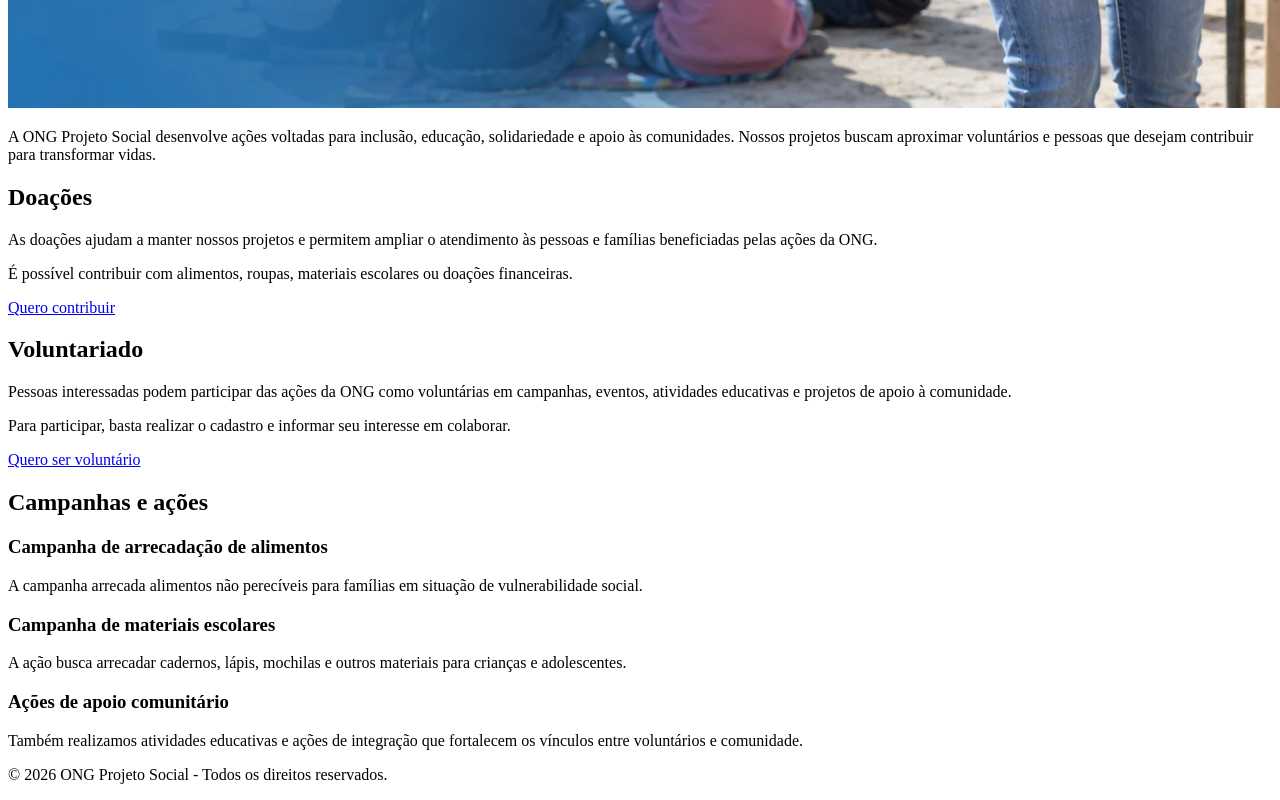
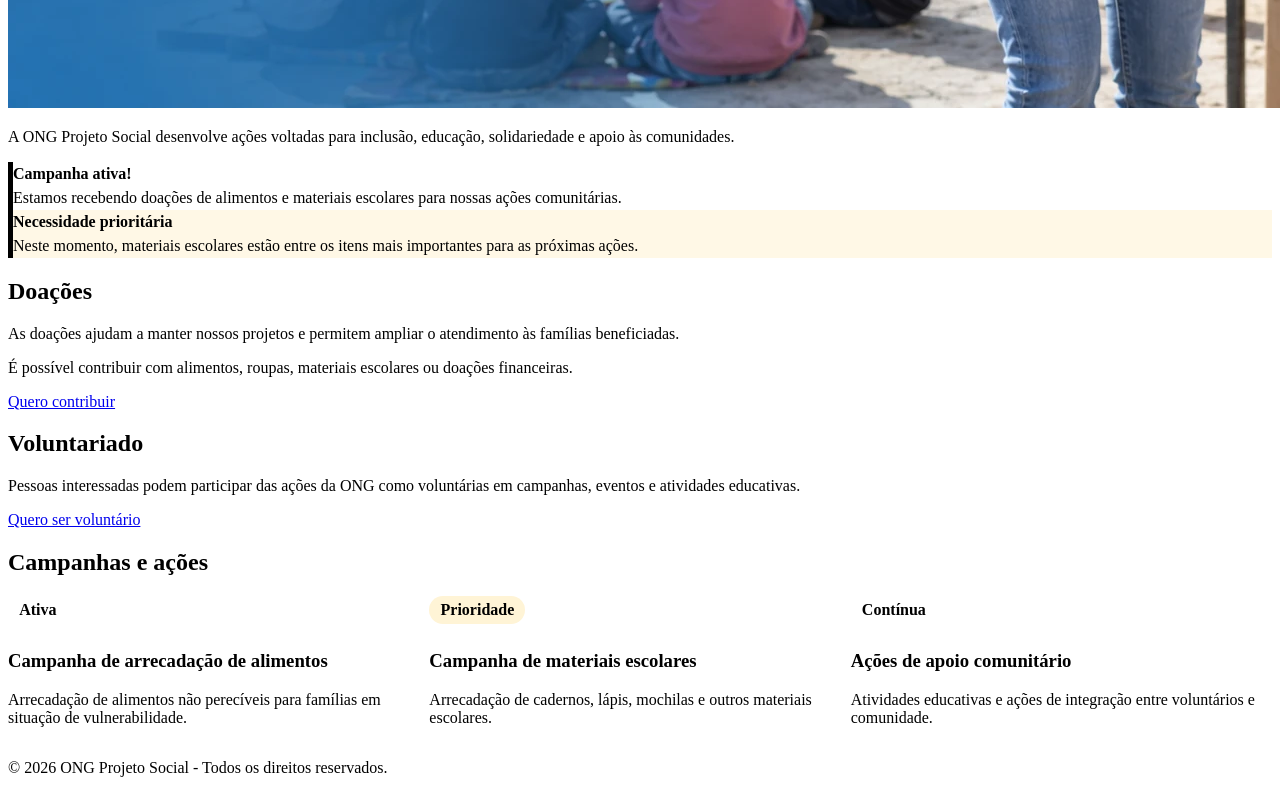
Before and after one commit to rafaelataides/projeto-ong-html5, a plain HTML site: page html/projetos.html in a window 1280 px wide. Shown: the part 998-1798 px from the top of the page. Drawn offline with Linux system fonts and the light colour scheme.

Commit message:
update projetos.html

```diff
--- a/html/projetos.html
+++ b/html/projetos.html
@@ -2,17 +2,26 @@
 <html lang="pt-BR">
 
 <head>
+
     <meta charset="UTF-8">
-    <meta name="viewport" content="width=device-width, initial-scale=1.0">
 
-    <title>Projetos - ONG Projeto Social</title>
+    <meta name="viewport"
+          content="width=device-width, initial-scale=1.0">
 
-    <link rel="stylesheet" href="../css/styles.css">
+    <title>
+        Projetos - ONG Projeto Social
+    </title>
+
+    <link rel="stylesheet"
+          href="../css/styles.css">
+
 </head>
+
 
 <body>
 
     <header>
+
         <h1>ONG Projeto Social</h1>
 
         <nav>
@@ -20,14 +29,18 @@
             <a href="projetos.html">Projetos</a>
             <a href="cadastro.html">Cadastro</a>
         </nav>
+
     </header>
+
 
     <main>
 
         <section>
+
             <h2>Nossos projetos sociais</h2>
 
             <picture>
+
                 <source
                     srcset="../imagens/projetos.webp"
                     type="image/webp">
@@ -35,88 +48,169 @@
                 <img
                     src="../imagens/projetos.png"
                     alt="Voluntários participando de uma ação social na comunidade">
+
             </picture>
 
             <p>
-                A ONG Projeto Social desenvolve ações voltadas para
-                inclusão, educação, solidariedade e apoio às comunidades.
-                Nossos projetos buscam aproximar voluntários e pessoas
-                que desejam contribuir para transformar vidas.
+                A ONG Projeto Social desenvolve ações
+                voltadas para inclusão, educação,
+                solidariedade e apoio às comunidades.
             </p>
+
         </section>
 
+
+        <div
+            class="alerta alerta-sucesso"
+            role="status">
+
+            <strong>Campanha ativa!</strong>
+
+            Estamos recebendo doações de alimentos
+            e materiais escolares para nossas
+            ações comunitárias.
+
+        </div>
+
+
+        <div
+            class="alerta alerta-aviso"
+            role="alert">
+
+            <strong>Necessidade prioritária</strong>
+
+            Neste momento, materiais escolares
+            estão entre os itens mais importantes
+            para as próximas ações.
+
+        </div>
+
+
         <section>
+
             <h2>Doações</h2>
 
             <p>
-                As doações ajudam a manter nossos projetos e permitem
-                ampliar o atendimento às pessoas e famílias beneficiadas
-                pelas ações da ONG.
+                As doações ajudam a manter nossos
+                projetos e permitem ampliar o
+                atendimento às famílias beneficiadas.
             </p>
 
             <p>
-                É possível contribuir com alimentos, roupas, materiais
-                escolares ou doações financeiras.
+                É possível contribuir com alimentos,
+                roupas, materiais escolares ou
+                doações financeiras.
             </p>
 
-            <a href="cadastro.html">Quero contribuir</a>
+            <a
+                href="cadastro.html"
+                class="botao">
+                Quero contribuir
+            </a>
+
         </section>
 
+
         <section>
+
             <h2>Voluntariado</h2>
 
             <p>
-                Pessoas interessadas podem participar das ações da ONG
-                como voluntárias em campanhas, eventos, atividades
-                educativas e projetos de apoio à comunidade.
+                Pessoas interessadas podem participar
+                das ações da ONG como voluntárias
+                em campanhas, eventos e atividades
+                educativas.
             </p>
 
-            <p>
-                Para participar, basta realizar o cadastro e informar
-                seu interesse em colaborar.
-            </p>
+            <a
+                href="cadastro.html"
+                class="botao">
+                Quero ser voluntário
+            </a>
 
-            <a href="cadastro.html">Quero ser voluntário</a>
         </section>
 
+
         <section>
+
             <h2>Campanhas e ações</h2>
 
-            <article>
-                <h3>Campanha de arrecadação de alimentos</h3>
+            <div class="cards-campanhas">
 
-                <p>
-                    A campanha arrecada alimentos não perecíveis para
-                    famílias em situação de vulnerabilidade social.
-                </p>
-            </article>
 
-            <article>
-                <h3>Campanha de materiais escolares</h3>
+                <article class="card-projeto">
 
-                <p>
-                    A ação busca arrecadar cadernos, lápis, mochilas e
-                    outros materiais para crianças e adolescentes.
-                </p>
-            </article>
+                    <span class="badge badge-sucesso">
+                        Ativa
+                    </span>
 
-            <article>
-                <h3>Ações de apoio comunitário</h3>
+                    <h3>
+                        Campanha de arrecadação
+                        de alimentos
+                    </h3>
 
-                <p>
-                    Também realizamos atividades educativas e ações de
-                    integração que fortalecem os vínculos entre
-                    voluntários e comunidade.
-                </p>
-            </article>
+                    <p>
+                        Arrecadação de alimentos
+                        não perecíveis para famílias
+                        em situação de vulnerabilidade.
+                    </p>
+
+                </article>
+
+
+                <article class="card-projeto">
+
+                    <span class="badge badge-aviso">
+                        Prioridade
+                    </span>
+
+                    <h3>
+                        Campanha de materiais
+                        escolares
+                    </h3>
+
+                    <p>
+                        Arrecadação de cadernos,
+                        lápis, mochilas e outros
+                        materiais escolares.
+                    </p>
+
+                </article>
+
+
+                <article class="card-projeto">
+
+                    <span class="badge badge-destaque">
+                        Contínua
+                    </span>
+
+                    <h3>
+                        Ações de apoio comunitário
+                    </h3>
+
+                    <p>
+                        Atividades educativas e ações
+                        de integração entre voluntários
+                        e comunidade.
+                    </p>
+
+                </article>
+
+
+            </div>
+
         </section>
 
     </main>
 
+
     <footer>
+
         <p>
-            © 2026 ONG Projeto Social - Todos os direitos reservados.
+            © 2026 ONG Projeto Social -
+            Todos os direitos reservados.
         </p>
+
     </footer>
 
 </body>
```
